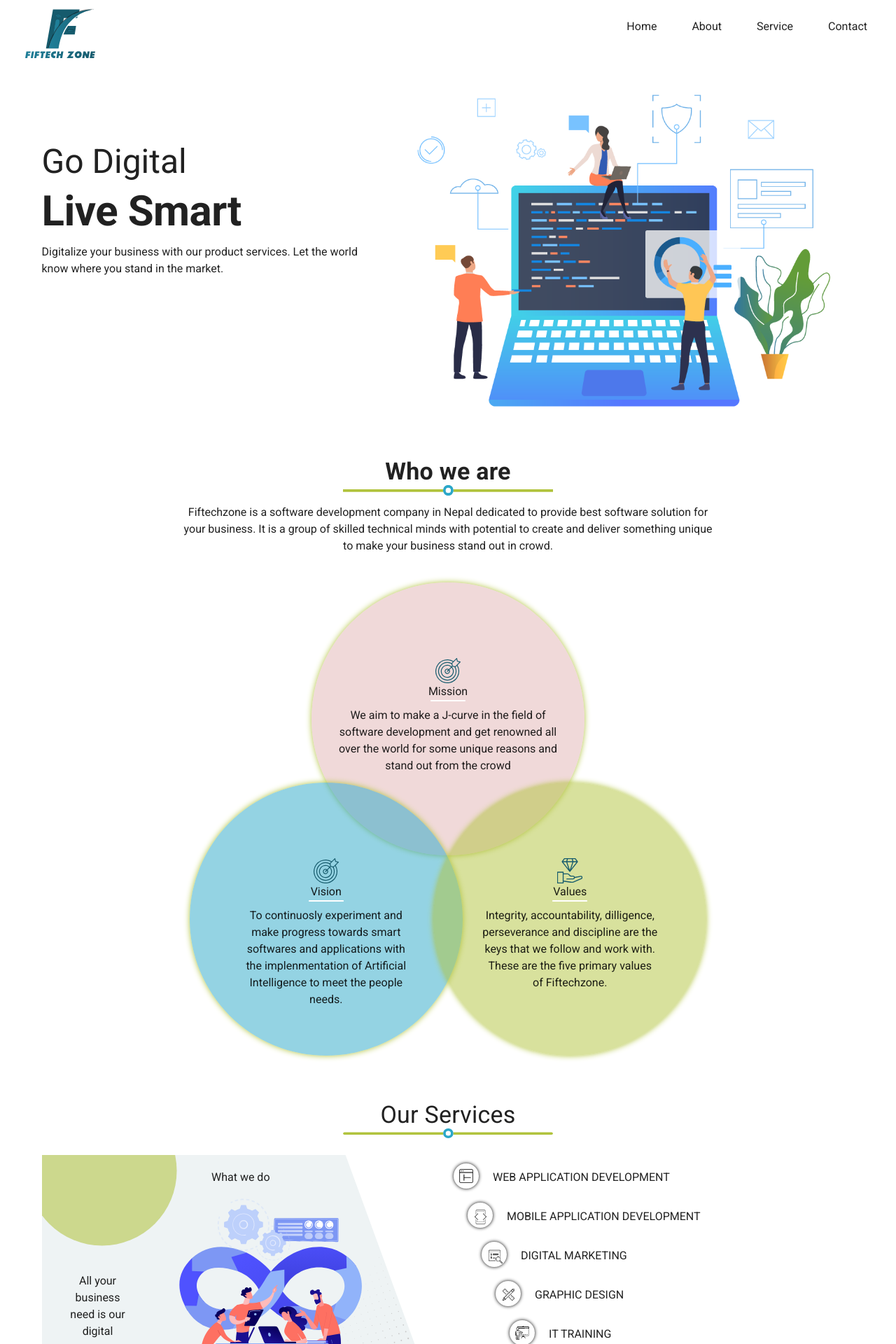
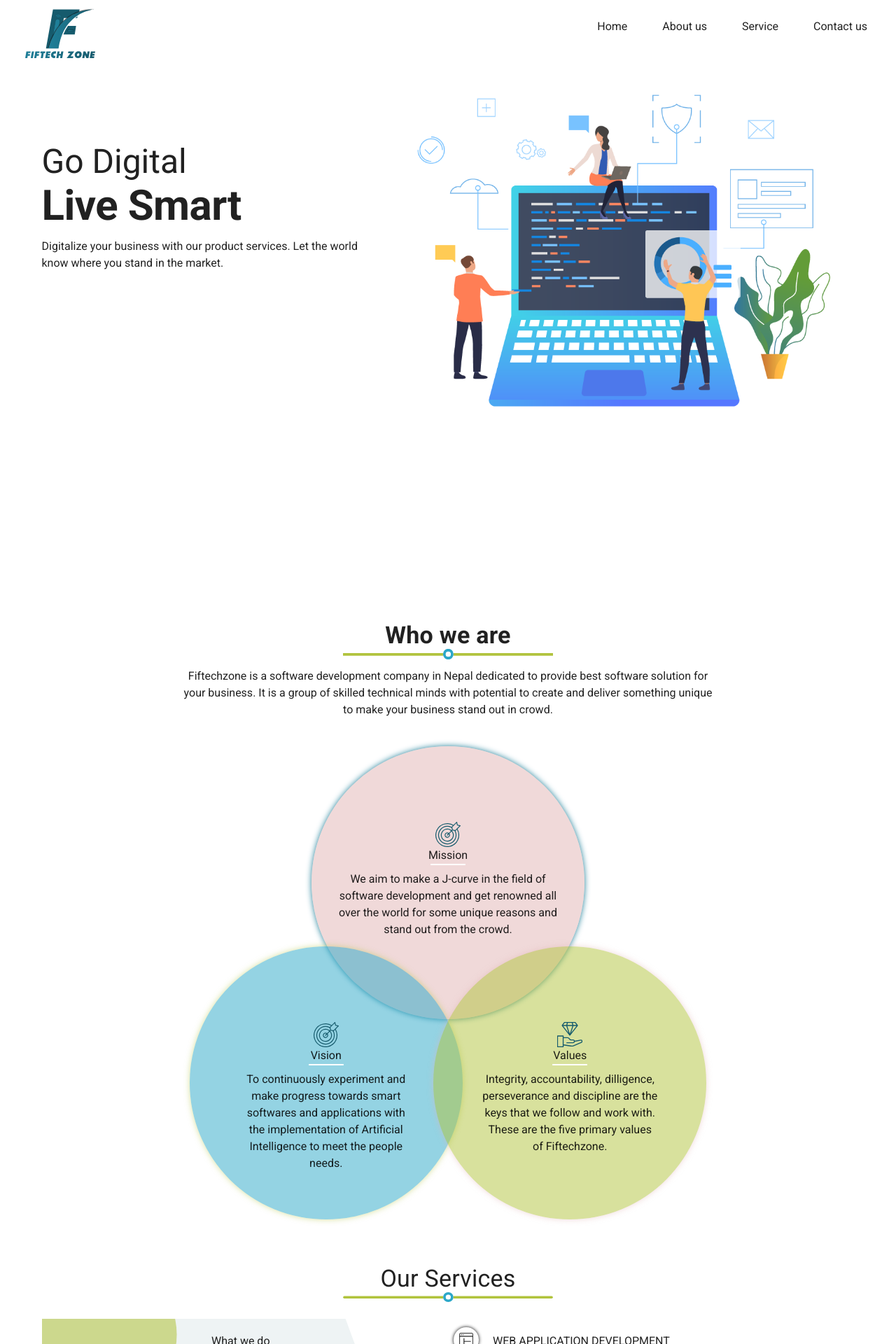
Before and after one commit to pashupatisah112/fiftechzone, a Nuxt app: page / in a window 1280 px wide. Shown: the top 1920 px of the page at 70% size. Built offline with nearby package versions, Linux system fonts and the light colour scheme.

Commit message:
update mistake, initial ,margin ,padding

```diff
--- a/components/about.vue
+++ b/components/about.vue
@@ -1,6 +1,6 @@
 <template>
 <div>
-    <v-container id="About" class="mb-10">
+    <v-container id="About us" class="mb-10">
         <v-row justify="center">
             <v-col cols="12" lg="8" md="10" align="center">
                 <p class="text-lg-h4 text-md-h4 text-sm-h5 head1 font-weight-bold  mb-0">Who we are</p>
@@ -11,35 +11,38 @@
                 </p>
             </v-col>
         </v-row>
+
         <v-row justify="center" class="mb-lg-n16 mb-md-n16">
             <v-col align="center" class="mb-lg-n16 mb-md-n16">
-                <div class="round-box r1 py-lg-14 py-md-12 py-10">
+                <div class="round-box1 r1 py-lg-14 py-md-12 py-10">
                     <v-row justify="center">
                         <v-col cols="10" align="center" class="py-16">
                             <v-img :src="require('~/assets/mission-icon.svg')" class="icons"></v-img>
                             <p class="head2 mb-0">Mission</p>
                             <v-img :src="require('~/assets/white-line.svg')" width="50px" height="2px"></v-img>
-                            <p class="para-text2 mt-2">We aim to make a J-curve in the field of software development and get renowned all over the world for some unique reasons and stand out from the crowd </p>
+                            <p class="para-text2 mt-2">We aim to make a J-curve in the field of software development and get renowned all over the world for some unique reasons and stand out from the crowd. </p>
                         </v-col>
                     </v-row>
                 </div>
             </v-col>
         </v-row>
+
         <v-row justify="center" class="mt-lg-n16 mt-md-n16">
             <v-col cols="12" lg="6" md="6" align="center" class="pl-lg-16 mr-lg-n16 mr-md-n10">
-                <div class="round-box r2 py-lg-14 py-md-12 py-10 mr-lg-n16 mr-md-n16">
+                <div class="round-box2 r2 py-lg-14 py-md-12 py-10 mr-lg-n16 mr-md-n16">
                     <v-row justify="center">
                         <v-col cols="10" lg="8" md="8" align="center" class="py-16">
                             <v-img :src="require('~/assets/mission-icon.svg')" class="icons"></v-img>
                             <p class="head2 mb-0">Vision</p>
                             <v-img :src="require('~/assets/white-line.svg')" width="50px" height="2px"></v-img>
-                            <p class="para-text2 mt-2">To continuosly experiment and make progress towards smart softwares and applications with the implenmentation of Artificial Intelligence to meet the people needs. </p>
+                            <p class="para-text2 mt-2">To continuously experiment and make progress towards smart softwares and applications with the implementation of Artificial Intelligence to meet the people needs. </p>
                         </v-col>
                     </v-row>
                 </div>
             </v-col>
+
             <v-col cols="12" lg="6" md="6" align="center" class="pr-lg-16 ml-lg-n16 ml-md-n10">
-                <div class="round-box r3 py-lg-14 py-md-12 py-10 ml-lg-n16">
+                <div class="round-box3 r3 py-lg-14 py-md-12 py-10 ml-lg-n16">
                     <v-row justify="center">
                         <v-col cols="10" lg="8" md="8" align="center" class="py-16">
                             <v-img :src="require('~/assets/values-icon.svg')" class="icons"></v-img>
@@ -48,7 +51,6 @@
                             <p class="para-text2 mt-2">Integrity, accountability, dilligence, perseverance and discipline are the keys that we follow and work with. These are the five primary values of Fiftechzone.</p>
                         </v-col>
                     </v-row>
-
                 </div>
             </v-col>
         </v-row>
@@ -57,10 +59,26 @@
 </template>
 
 <style lang="scss">
-.round-box {
+.round-box1 {
     max-width: 390px;
     max-height: 390px;
-    box-shadow: 0 0 8px #B1C33D;
+    box-shadow: 0 0 8px #1F7F99;
+    justify-content: center;
+    border-radius: 50%;
+}
+
+.round-box2 {
+    max-width: 390px;
+    max-height: 390px;
+    box-shadow: 0 0 8px rgba(177, 195, 61, 0.5);
+    justify-content: center;
+    border-radius: 50%;
+}
+
+.round-box3 {
+    max-width: 390px;
+    max-height: 390px;
+    box-shadow: 0 0 8px rgba(225, 180, 180, 0.5);
     justify-content: center;
     border-radius: 50%;
 }
--- a/components/appbar.vue
+++ b/components/appbar.vue
@@ -28,7 +28,11 @@ export default {
         return {
             clipped: true,
             menu:[
-                {title:'Home'},{title:'About'},{title:'Service'},{title:'Contact'}
+                {title:'Home'},
+                {title:'About us'},
+                {title:'Service'},
+                // {title:'Our product'},
+                {title:'Contact us'}
             ]
         }
     },
--- a/components/contact.vue
+++ b/components/contact.vue
@@ -1,6 +1,8 @@
 <template>
 <div>
-    <v-container fluid id="Contact" style="z-index:10">
+
+    <!-- Image Section -->
+    <v-container fluid id="Contact us" style="z-index:10">
         <v-row>
             <v-col cols="12" align="center">
                 <p class="text-lg-h4 text-md-h4 text-sm-h5 head1 mb-0">Contact Us</p>
@@ -17,6 +19,8 @@
             </v-col>
         </v-row>
     </v-container>
+
+    <!-- Contact Details -->
     <v-container fluid style="background-color:#DEE8EA;" class="py-12">
         <v-row>
             <v-col cols="12" lg="4" md="4" align="center">
@@ -39,14 +43,22 @@
             <v-img :src="require('~/assets/line2.svg')"></v-img>
         </v-row>
         <v-row>
+
+            <!-- Fiftechzone logo -->
+            <v-spacer></v-spacer>
             <v-col cols="12" lg="4" md="4" align="center">
                 <v-img :src="require('~/assets/logo.svg')" max-width="100"></v-img>
                 <p class="ma-2 para-text2">The best IT solution at your budget. We understand your business's economic as well as development needs and help you grow to peak.</p>
             </v-col>
-            <v-col cols="12" lg="4" md="4" align="center">
+
+            <v-spacer></v-spacer>
+
+            <!-- <v-col cols="12" lg="4" md="4" align="center">
                 <p class="text3">In collaboration with B.N. Holidays</p>
                 <iframe src="https://www.google.com/maps/embed?pb=!1m18!1m12!1m3!1d3270.714801597472!2d85.37758721668112!3d27.72601072774173!2m3!1f0!2f0!3f0!3m2!1i1024!2i768!4f13.1!3m3!1m2!1s0x39eb1bf6389b009d%3A0x503fb4562b5aa4ec!2sBN%20Holidays!5e0!3m2!1sen!2snp!4v1632648813570!5m2!1sen!2snp" style="border:none" allowfullscreen="" loading="lazy"></iframe>
-            </v-col>
+            </v-col> -->
+
+            <!-- Subscribe section -->
             <v-col cols="12" lg="4" md="4">
                 <p class="text3">Subscribe Newsletter</p>
                 <p class="para-text2">Subscribe our newsletter to get latest updates.</p>
@@ -70,14 +82,20 @@
                     </div>
                 </v-row>
             </v-col>
+
+            <v-spacer></v-spacer>
+
         </v-row>
     </v-container>
+
+    <!-- Subscribe alert -->
     <v-alert v-model="alert" type="success" dense style="position:fixed;top:5px;right:5px">
         Your email has been recorded.
         <v-btn icon @click="alert=false">
             <v-icon>mdi-close</v-icon>
         </v-btn>
     </v-alert>
+
 </div>
 </template>
 
--- a/components/main.vue
+++ b/components/main.vue
@@ -1,10 +1,11 @@
 <template>
 <div>
+    <v-card elevation="0" :height="height" :width="width">
     <v-container>
-        <v-row>
+            <v-row>
             <v-col cols="12" lg="5" md="12" style="margin-top:10%">
-                <p class="text-lg-h3 text-md-h3 text-h4">Go Digital</p>
-                <p class="text-lg-h2 text-lg-h2 text-h3 font-weight-bold">Live Smart</p>
+                <p class="head2 text-lg-h3 text-md-h3 text-h4">Go Digital</p>
+                <p class="head1 text-lg-h2 text-lg-h2 text-h3 mt-n2 font-weight-bold">Live Smart</p>
                 <p class="para-text">Digitalize your business with our product services. Let the world know where you stand in the market.</p>
             </v-col>
             <v-col cols="12" lg="7" md="12">
@@ -12,5 +13,21 @@
             </v-col>
         </v-row>
     </v-container>
+    </v-card>
 </div>
 </template>
+
+<script>
+export default {
+  data() {
+    return {
+      height: 0,
+      width: 0,
+    };
+  },
+  mounted() {
+    this.height = window.innerHeight;
+    this.width = window.innerWidth;
+  },
+};
+</script>
```
